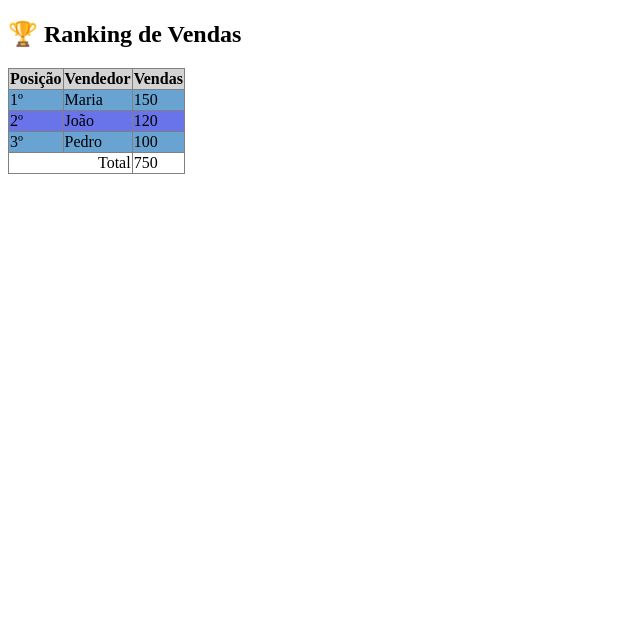
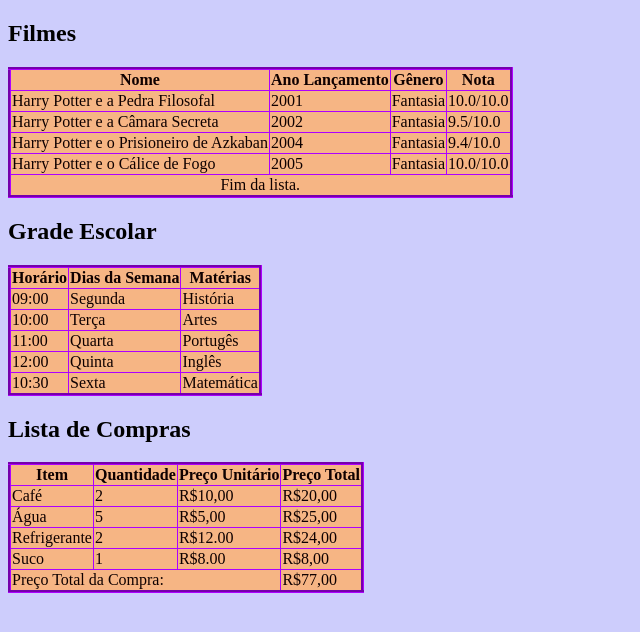
Before and after one commit to LarissaNeitzke/UC12-Front, a plain HTML site: page Tabelas/index.html in a window 1280 px wide. Shown: the whole page, without its empty margins (0-640 px from the left). Drawn offline with Linux system fonts and the light colour scheme.

Commit message:
Add files via upload

```diff
--- /dev/null
+++ b/Tabelas/index.css
@@ -0,0 +1,10 @@
+body {
+    background-color: rgb(205, 205, 252);
+}
+
+table {
+    background-color: rgb(246, 181, 132);
+    color: rgb(15, 0, 0);
+    border-color: rgb(174, 0, 255);
+    border-width: 3px;
+}
--- a/Tabelas/index.html
+++ b/Tabelas/index.html
@@ -1,3 +1,137 @@
+<!-- Tabela de Filmes
+Crie uma tabela com pelo menos 4 filmes. Cada filme deve ter:
+
+Nome
+Ano de lançamento
+Gênero
+Nota (de 0 a 10)
+Inclua cabeçalho (<thead>) e corpo (<tbody>). -->
+
+  <!DOCTYPE html>
+<html lang="pt-BR">
+<head>
+    <meta charset="UTF-8">
+    <meta name="viewport" content="width=device-width, initial-scale=1.0">
+    <title>Document</title>
+    <link rel="stylesheet" href="index.css">
+</head>
+<body>
+    <section>
+        <h2>Filmes</h2>
+        <table border="1" style="border-collapse: collapse;">
+            <thead>
+                <tr>
+                    <th>Nome</th>
+                    <th>Ano Lançamento</th>
+                    <th>Gênero</th>
+                    <th>Nota</th>
+                </tr>
+            </thead>
+
+            <tbody>
+                <tr>
+                    <td>Harry Potter e a Pedra Filosofal</td>
+                    <td>2001</td>
+                    <td>Fantasia</td>
+                    <td>10.0/10.0</td>
+                </tr>
+                <tr>
+                    <td>Harry Potter e a Câmara Secreta</td>
+                    <td>2002</td>
+                    <td>Fantasia</td>
+                    <td>9.5/10.0</td>
+                </tr>
+                <tr>
+                    <td>Harry Potter e o Prisioneiro de Azkaban</td>
+                    <td>2004</td>
+                    <td>Fantasia</td>
+                    <td>9.4/10.0</td>
+                </tr>
+                <tr>
+                    <td>Harry Potter e o Cálice de Fogo</td>
+                    <td>2005</td>
+                    <td>Fantasia</td>
+                    <td>10.0/10.0</td>
+                </tr>
+            </tbody>
+
+            <tfoot>
+                <tr>
+                    <td colspan="4" style="text-align: center;">Fim da lista.</td>
+                </tr>
+            </tfoot>
+        </table>
+    </section>
+
+
+
+
+  <!-- Tabela de Horários de Aulas
+  Monte uma tabela que simule os horários de uma turma com:
+
+  Dias da semana
+  Matérias
+  Horário de início e fim
+  Inclua também um rodapé (<tfoot>) indicando o total de horas da semana. -->
+
+    <section>
+      <h2>Grade Escolar</h2>
+
+      <table border="1" style="border-collapse: collapse;">
+          <thead>
+              <tr>
+                  <th>Horário</th>
+                  <th>Dias da Semana</th>
+                  <th>Matérias</th>
+              </tr>
+          </thead>
+
+          <tbody>
+              <tr>
+                  <td>09:00</td>
+                  <td>Segunda</td>
+                  <td>História</td>
+              </tr>
+
+              <tr>
+                <td>10:00</td>
+                <td>Terça</td>
+                <td>Artes</td>
+            </tr>
+
+            <tr>
+                <td>11:00</td>
+                <td>Quarta</td>
+                <td>Portugês</td>
+            </tr>
+
+            <tr>
+                <td>12:00</td>
+                <td>Quinta</td>
+                <td>Inglês</td>
+            </tr>
+
+            <tr>
+                <td>10:30</td>
+                <td>Sexta</td>
+                <td>Matemática</td>
+            </tr>
+
+          </tbody>
+      </table>
+  </section>
+
+
+
+<!-- Tabela de Lista de Compras
+Crie uma tabela com:
+
+Item
+Quantidade
+Preço unitário
+Preço total do item
+No rodapé some todos os preços para mostrar o valor total da compra. -->
+
 <!DOCTYPE html>
 <html lang="en">
 <head>
@@ -7,43 +141,59 @@
 </head>
 <body>
 
-    <h2>🏆 Ranking de Vendas</h2>
+    <section>
+        <h2>Lista de Compras</h2>
 
         <table border="1" style="border-collapse: collapse;">
             <thead>
                 <tr>
-      <th style="background-color: lightgray;">Posição</th>
-      <th style="background-color: lightgray;">Vendedor</th>
-      <th style="background-color: lightgray;">Vendas</th>
+                    <th>Item</th>
+                    <th>Quantidade</th>
+                    <th>Preço Unitário</th>
+                    <th>Preço Total</th>
                 </tr>
             </thead>
+
             <tbody>
-
-        <tr style="background-color: rgb(105, 163, 210);">
-      <td>1º</td>
-      <td>Maria</td>
-      <td>150</td>
+                <tr>
+                    <td>Café</td>
+                    <td>2</td>
+                    <td>R$10,00</td>
+                    <td>R$20,00</td>
                 </tr>
 
-        <tr style="background-color: rgb(105, 116, 235);">
-      <td>2º</td>
-      <td>João</td>
-      <td>120</td>
+                <tr>
+                    <td>Água</td>
+                    <td>5</td>
+                    <td>R$5,00</td>
+                    <td>R$25,00</td>
                 </tr>
 
-        <tr style="background-color: rgb(105, 163, 210);">
-      <td>3º</td>
-      <td>Pedro</td>
-      <td>100</td>
+                <tr>
+                    <td>Refrigerante</td>
+                    <td>2</td>
+                    <td>R$12.00</td>
+                    <td>R$24,00</td>
                 </tr>
+
+                <tr>
+                    <td>Suco</td>
+                    <td>1</td>
+                    <td>R$8.00</td>
+                    <td>R$8,00</td>
+                </tr>
+
+
             </tbody>
+
             <tfoot>
                 <tr>
-      <td colspan="2" style="text-align: right;">Total</td>
-      <td>750</td>
+                    <td colspan="3">Preço Total da Compra:</td>
+                    <td>R$77,00</td>
                 </tr>
             </tfoot>
         </table>
+    </section>
 
 </body>
 </html>
```
Lines whose indentation alone changed are shown as unchanged.
